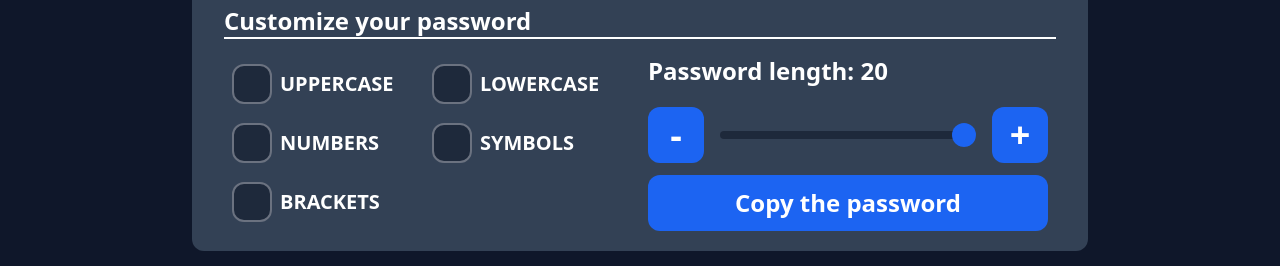
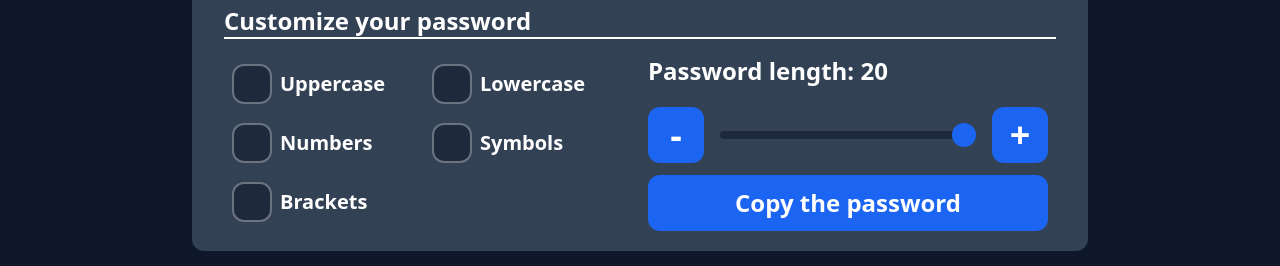
Before and after one commit to srgnevmer/password-generator, a React (Vite) app: page / in a window 1280 px wide. Shown: the part 363-629 px from the top of the page. Built offline with nearby package versions, Linux system fonts and the light colour scheme.

Commit message:
refactor: change the id in the checkboxes

```diff
--- a/src/ui/settings-section.tsx
+++ b/src/ui/settings-section.tsx
@@ -15,11 +15,11 @@ export const SettingsSection: FC = () => {
       </div>
       <div className="flex justify-around">
         <div className="w-[400px] grid grid-cols-2 grid-rows-3">
-          <Checkbox id="checkbox1" text="UPPERCASE" />
-          <Checkbox id="checkbox2" text="LOWERCASE" />
-          <Checkbox id="checkbox3" text="NUMBERS" />
-          <Checkbox id="checkbox4" text="SYMBOLS" />
-          <Checkbox id="checkbox5" text="BRACKETS" />
+          <Checkbox id="uppercase" text="Uppercase" />
+          <Checkbox id="lowercase" text="Lowercase" />
+          <Checkbox id="numbers" text="Numbers" />
+          <Checkbox id="symbols" text="Symbols" />
+          <Checkbox id="brackets" text="Brackets" />
         </div>
         <div className="w-[400px]">
           <p className="text-2xl text-white font-semibold mb-4">
```
